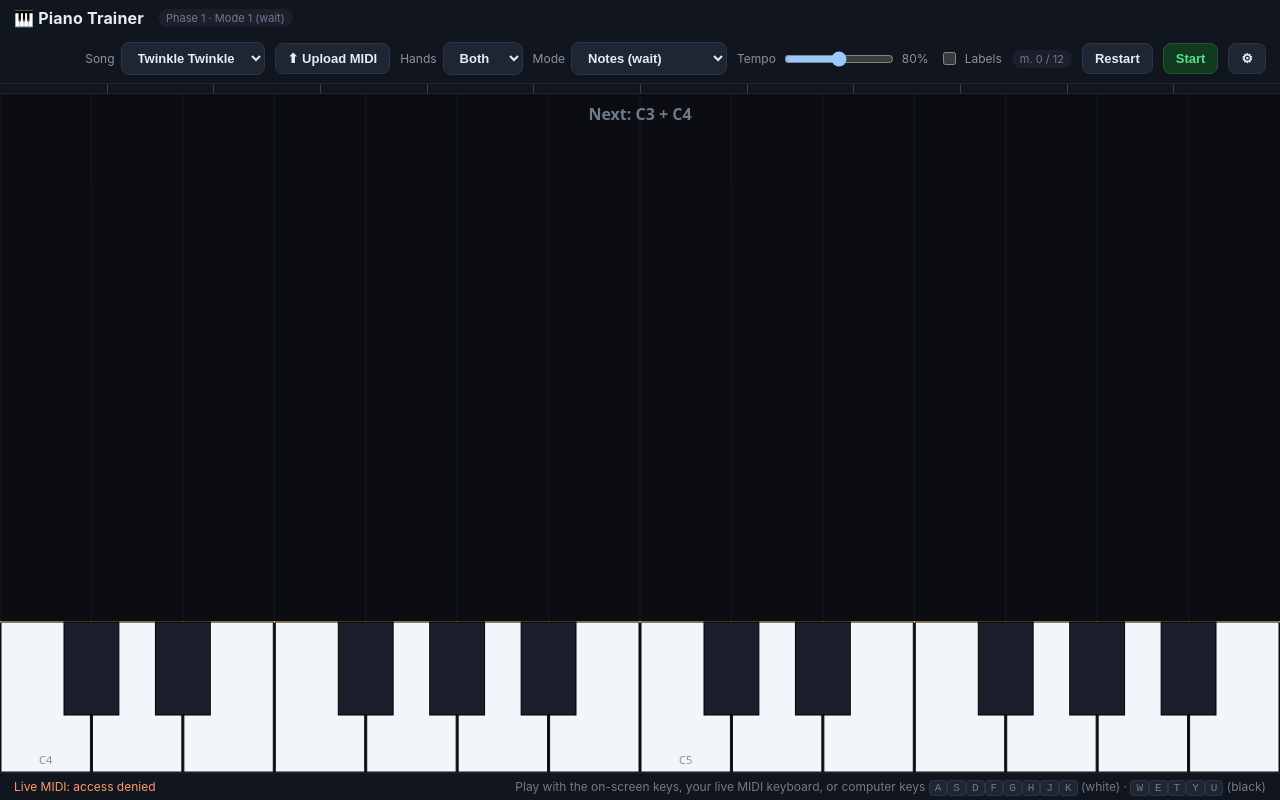
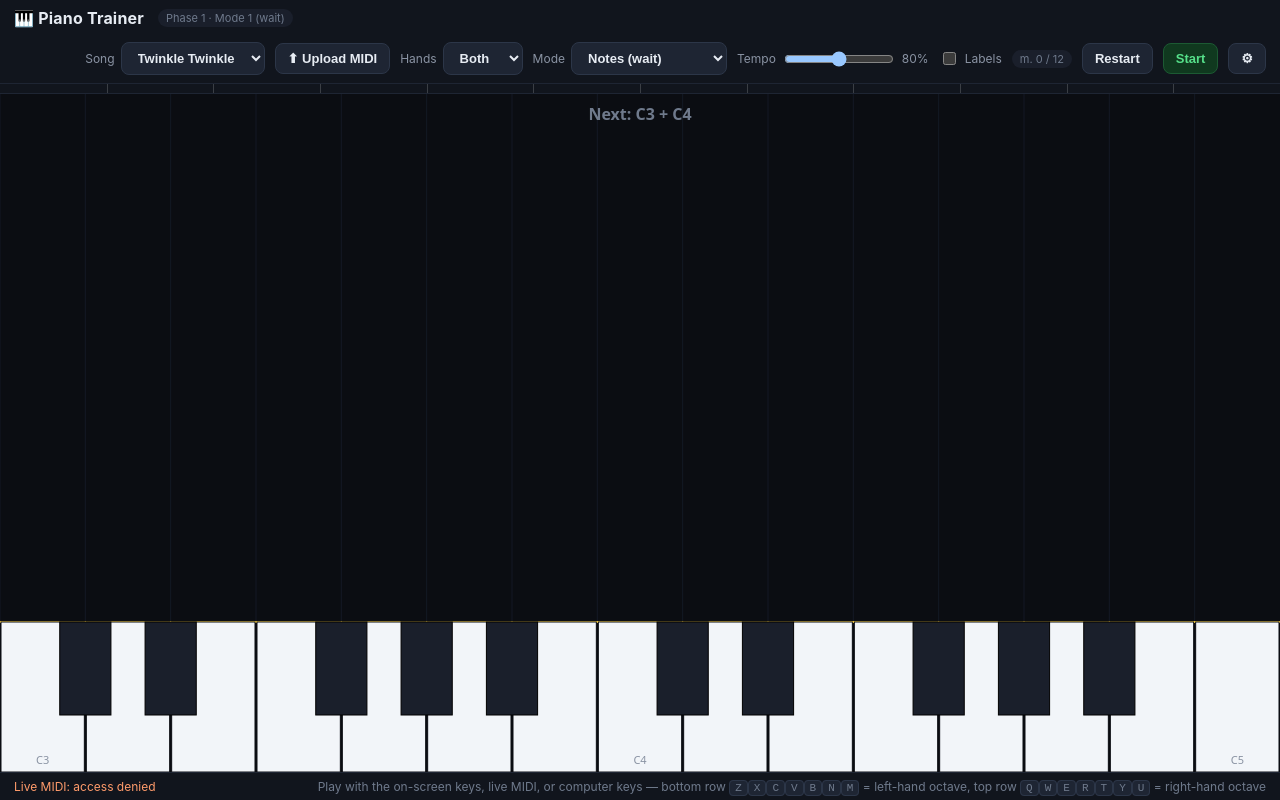
Before and after one commit to LChandros/piano-trainer, a plain HTML site: page index.html in a window 1280 px wide. Drawn offline with Linux system fonts and the light colour scheme; no server answers.

Commit message:
Widen on-screen keyboard to song range + two-row computer-key layout
- Visible keyboard now spans the song's pitch range (union with C3..C5),
  so left-hand bass notes are shown and clickable
- Computer keys use a two-octave layout: bottom row = left-hand octave
  (C3), top row = right-hand octave (C4), enabling two-hand play
- Twinkle's left-hand bass moved into the C3 octave (G2 -> G3)

Co-Authored-By: Claude Opus 4.8 (1M context) <noreply@anthropic.com>

```diff
--- a/index.html
+++ b/index.html
@@ -60,9 +60,9 @@
 
   <footer>
     <span id="midiStatus" class="midi-status">Live MIDI: checking…</span>
-    <span class="hint">Play with the on-screen keys, your live MIDI keyboard, or computer keys
-      <kbd>A</kbd><kbd>S</kbd><kbd>D</kbd><kbd>F</kbd><kbd>G</kbd><kbd>H</kbd><kbd>J</kbd><kbd>K</kbd> (white) ·
-      <kbd>W</kbd><kbd>E</kbd><kbd>T</kbd><kbd>Y</kbd><kbd>U</kbd> (black)</span>
+    <span class="hint">Play with the on-screen keys, live MIDI, or computer keys —
+      bottom row <kbd>Z</kbd><kbd>X</kbd><kbd>C</kbd><kbd>V</kbd><kbd>B</kbd><kbd>N</kbd><kbd>M</kbd> = left-hand octave,
+      top row <kbd>Q</kbd><kbd>W</kbd><kbd>E</kbd><kbd>R</kbd><kbd>T</kbd><kbd>Y</kbd><kbd>U</kbd> = right-hand octave</span>
   </footer>
 
   <script src="js/songs.js"></script>
--- a/js/app.js
+++ b/js/app.js
@@ -5,15 +5,16 @@
   "use strict";
 
   // ---------- constants ----------
-  var LOW = 60, HIGH = 83;               // C4 .. B5 (two octaves)
   var WHITE_SET = { 0:1, 2:1, 4:1, 5:1, 7:1, 9:1, 11:1 }; // semitone classes that are white keys
   var KEYBOARD_H = 150;                  // px reserved at bottom for the drawn keyboard
   var LEAD_SEC = 3.0;                    // how many seconds of song are visible above the hit line
   var NOTE_NAMES = ["C","C#","D","D#","E","F","F#","G","G#","A","A#","B"];
-  // QWERTY -> MIDI, home row = white keys from C4
+  // Computer keyboard -> MIDI, classic two-row layout:
+  //   bottom row (Z..M + sharps) = lower octave (C3=48)  → left hand
+  //   top row    (Q..U + numbers) = upper octave (C4=60)  → right hand
   var QWERTY = {
-    a:60, w:61, s:62, e:63, d:64, f:65, t:66, g:67, y:68, h:69, u:70, j:71,
-    k:72, o:73, l:74, p:75, ";":76
+    z:48, s:49, x:50, d:51, c:52, v:53, g:54, b:55, h:56, n:57, j:58, m:59,
+    q:60, "2":61, w:62, "3":63, e:64, r:65, "5":66, t:67, "6":68, y:69, "7":70, u:71, i:72
   };
 
   function midiToFreq(p) { return 440 * Math.pow(2, (p - 69) / 12); }
@@ -155,6 +156,7 @@
     flash: {},                  // pitch -> {until, ok}
     practiceHand: "both",       // "both" | "R" | "L"
     autoNotes: [], autoIdx: 0,  // notes of the non-practiced hand (auto-played + dimmed)
+    lowPitch: 48, highPitch: 72, // visible keyboard range (C3..C5 default; widens to song)
 
     load: function (song, tempoScale, preserveNow) {
       var pos = preserveNow ? this.now : null;
@@ -171,7 +173,14 @@
       this.beatsPerMeasure = song.beatsPerMeasure || 4;
       this.totalBeats = this.secPerBeat ? this.songEnd / this.secPerBeat : 0;
       this.totalMeasures = Math.max(1, Math.ceil(this.totalBeats / this.beatsPerMeasure));
+      // visible keyboard range: union of the song's range with the default C3..C5
+      // (so the computer-key octaves are always shown), padded out to whole octaves.
+      var minP = 48, maxP = 72;
+      this.notes.forEach(function (n) { if (n.pitch < minP) minP = n.pitch; if (n.pitch > maxP) maxP = n.pitch; });
+      this.lowPitch = minP - (minP % 12);                                       // floor to a C
+      this.highPitch = (maxP % 12 === 0) ? maxP : maxP + (12 - (maxP % 12));     // ceil to a C
       this.deriveHands();
+      if (this.ctx) this.layout();                    // rebuild keyboard for the new range
       if (pos !== null) { this.now = pos; this.finished = wasFinished && pos >= this.songEnd; this.reseat(); }
       else this.reset();
     },
@@ -339,7 +348,7 @@
       this.pps = this.hitY / LEAD_SEC;
       // build white-key x map
       var whites = [];
-      for (var p = LOW; p <= HIGH; p++) if (isWhite(p)) whites.push(p);
+      for (var p = this.lowPitch; p <= this.highPitch; p++) if (isWhite(p)) whites.push(p);
       var ww = w / whites.length;
       this.whiteRects = []; this.blackRects = []; this.xByPitch = {};
       for (var i = 0; i < whites.length; i++) {
@@ -350,7 +359,7 @@
       // black keys sit between certain whites
       for (var j = 0; j < whites.length; j++) {
         var wp = whites[j], bp = wp + 1;
-        if (bp <= HIGH && !isWhite(bp)) {
+        if (bp <= this.highPitch && !isWhite(bp)) {
           var bx = (j + 1) * ww - ww * 0.3;
           this.blackRects.push({ pitch: bp, x: bx, w: ww * 0.6 });
           this.xByPitch[bp] = { cx: bx + ww * 0.3, w: ww * 0.5, white: false };
--- a/js/songs.js
+++ b/js/songs.js
@@ -23,14 +23,14 @@
     [60,1],[60,1],[67,1],[67,1],[69,1],[69,1],[67,2],
     [65,1],[65,1],[64,1],[64,1],[62,1],[62,1],[60,2]
   ]);
-  // Left hand: simple I-IV-V bass, half notes (all below C4). C3=48 G2=43 F3=53
+  // Left hand: simple I-IV-V bass, half notes in the C3 octave. C3=48 F3=53 G3=55
   var TWINKLE_LH = seq([
     [48,2],[48,2],[53,2],[48,2],
-    [53,2],[48,2],[43,2],[48,2],
-    [48,2],[53,2],[48,2],[43,2],
-    [48,2],[53,2],[48,2],[43,2],
+    [53,2],[48,2],[55,2],[48,2],
+    [48,2],[53,2],[48,2],[55,2],
+    [48,2],[53,2],[48,2],[55,2],
     [48,2],[48,2],[53,2],[48,2],
-    [53,2],[48,2],[43,2],[48,2]
+    [53,2],[48,2],[55,2],[48,2]
   ]);
 
   var ODE = seq([
```
